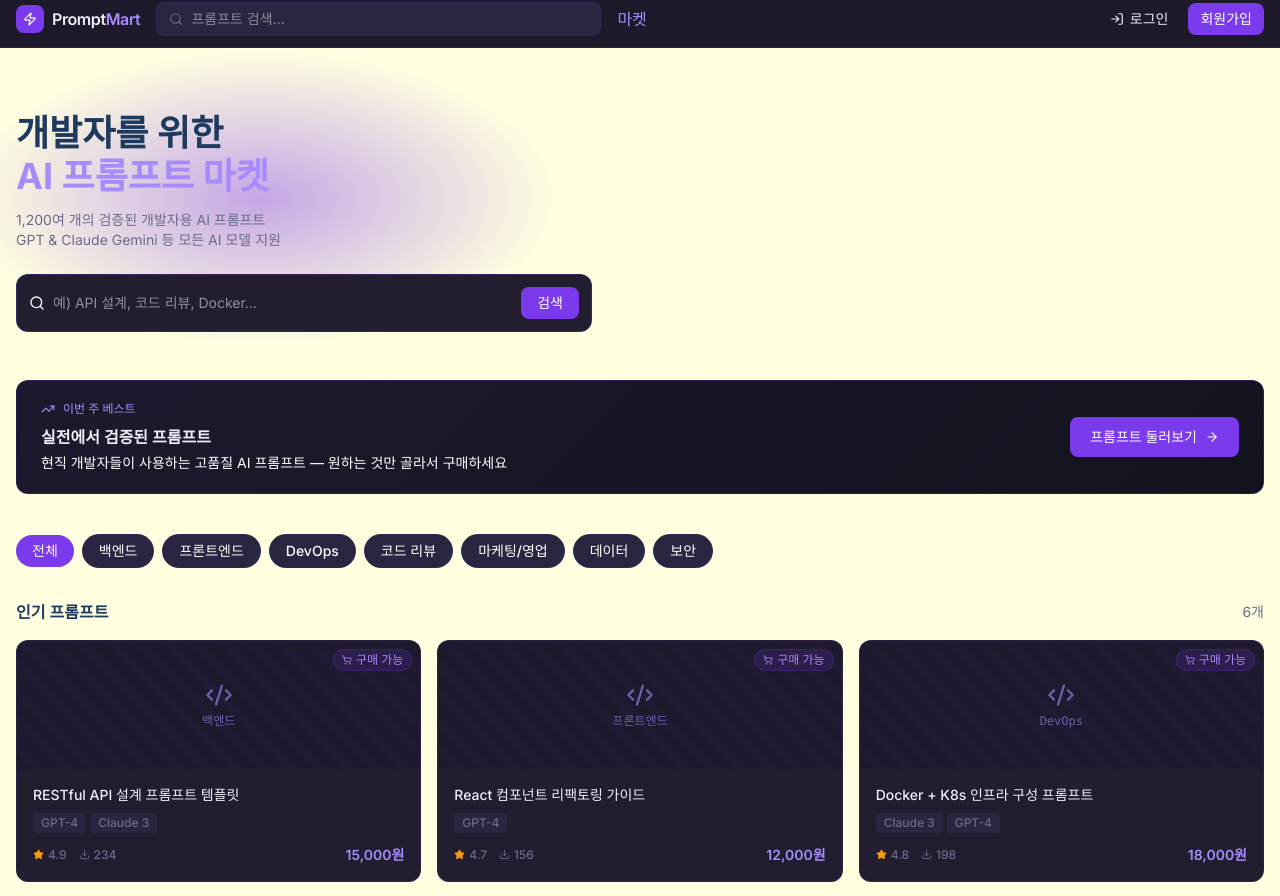
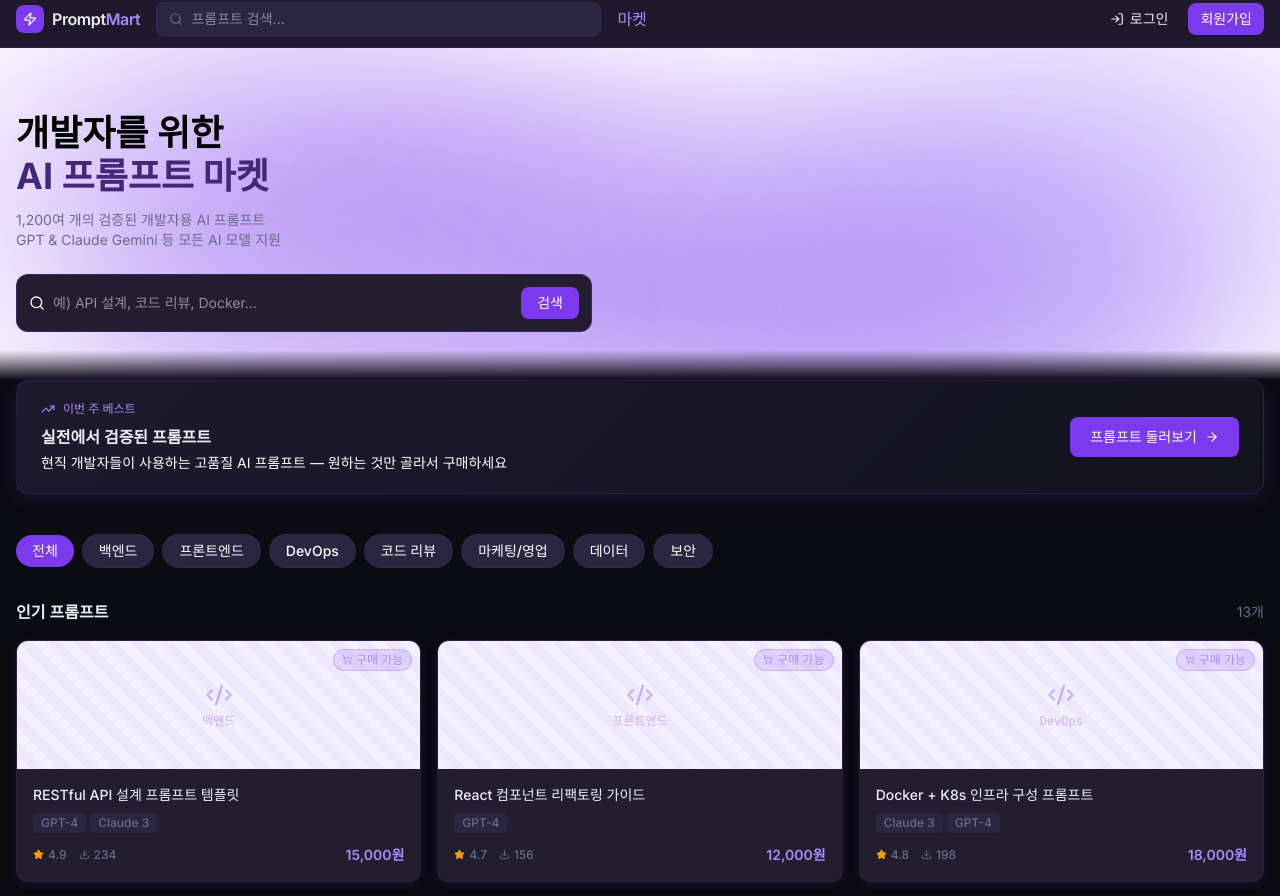
Before and after one commit to Hyemin-Youn/PROMPT_MARKET, a React (Vite) app in the folder frontend/: page / in a window 1280 px wide. Shown: the part 9-905 px from the top of the page. Built offline with nearby package versions, Linux system fonts and the light colour scheme.

Commit message:
Refactor: HomePage.jsx 배경 UI 및 데이터 추가

```diff
--- a/frontend/src/app/components/HomePage.jsx
+++ b/frontend/src/app/components/HomePage.jsx
@@ -10,7 +10,31 @@ const PROMPTS = [
   { id: 4, title: "코드 리뷰 자동화 프롬프트 세트",   category: "코드 리뷰",  price: 9000,  rating: 4.6, reviews: 201, downloads: 312, seller: "최리뷰",    tags: ["GPT-3.5"] },
   { id: 5, title: "SQL 쿼리 최적화 프롬프트",          category: "백엔드",     price: 11000, rating: 4.5, reviews: 54,  downloads: 87,  seller: "정디비",    tags: ["GPT-4"] },
   { id: 6, title: "보안 취약점 분석 프롬프트",         category: "보안",       price: 20000, rating: 4.9, reviews: 43,  downloads: 120, seller: "한시큐",    tags: ["Claude 3"] },
+  { id: 7, title: "IT SaaS 제품 출시 및 카피라이팅 작성기", category: "마케팅/영업", price: 13000, rating: 4.7, reviews: 112, downloads: 245, seller: "최마케터",  tags: ["GPT-4", "Claude 3"] },
+  { id: 8, title: "Pandas 데이터 전처리 및 시각화 자동화", category: "데이터",     price: 16000, rating: 4.8, reviews: 75,  downloads: 134, seller: "박사이언스", tags: ["GPT-4"] },
+  { id: 9, title: "Next.js 14 SEO 최적화 가이드라인",     category: "프론트엔드", price: 14000, rating: 4.9, reviews: 92,  downloads: 167, seller: "홍길동",    tags: ["Claude 3"] },
+  { id: 10, title: "CI/CD 배포 파이프라인(Github Actions)", category: "DevOps",    price: 17000, rating: 4.6, reviews: 58,  downloads: 110, seller: "정인프라",  tags: ["GPT-4"] },
+  { id: 11, title: "B2B 기술 영업 제안서 초안 생성기",    category: "마케팅/영업", price: 15500, rating: 4.5, reviews: 41,  downloads: 89,  seller: "이영업",    tags: ["GPT-3.5"] },
+  { id: 12, title: "대용량 로그 분석 및 이상 탐지 프롬프트", category: "데이터",     price: 22000, rating: 4.9, reviews: 34,  downloads: 72,  seller: "강엔지니어", tags: ["Claude 3"] },
+  { id: 13, title: "Legacy 코드(Java) 분석 및 문서화 툴", category: "코드 리뷰",  price: 10500, rating: 4.7, reviews: 145, downloads: 210, seller: "마스터K",   tags: ["GPT-4"] }
 ];
+
+const V = "124,58,237";
+const L = "167,139,250";
+
+const ellipse = (top, left, right, bottom, w, h, color, opacity) => ({
+  position: "absolute",
+  ...(top    !== null && { top }),
+  ...(left   !== null && { left }),
+  ...(right  !== null && { right }),
+  ...(bottom !== null && { bottom }),
+  width: w, height: h,
+  borderRadius: "70%",
+  background: `radial-gradient(ellipse, rgba(${color},${opacity}), transparent 100%)`,
+  filter: "blur(80px)",
+  zIndex: 0,
+  pointerEvents: "none",
+});
 
 export const HomePage = ({ onSelectPrompt, purchasedPrompts }) => {
   const [activeCategory, setActiveCategory] = useState("전체");
@@ -20,17 +44,42 @@ export const HomePage = ({ onSelectPrompt, purchasedPrompts }) => {
       : PROMPTS.filter(p => p.category === activeCategory);
 
   return (
-    <div className="min-h-screen" style={{ background: "var(--background)" }}>
-      {/* Hero */}
-      <section className="relative px-4 pt-16 pb-12 overflow-hidden">
+      <div className="min-h-screen" style={{ background: "#0b0b12", position: "relative" }}>
+
+        {/* Hero 영역 */}
+        <section className="relative px-4 pt-16 pb-12 overflow-hidden" style={{ zIndex: 1, background: "#ffffff" }}>
+          {/* 왼쪽 상단 — 진한 보라 */}
+          <div style={ellipse("-10%", "-5%", null, null, 800, 300, V, 0.55)} />
+          {/* 오른쪽 상단 — 연한 라벤더 */}
+          <div style={ellipse("-15%", null, "-10%", null, 700, 280, L, 0.50)} />
+          {/* 중앙 — 진한 보라, 살짝 아래 */}
+          <div style={ellipse("25%", "30%", null, null, 900, 350, V, 0.35)} />
+          {/* 오른쪽 중간 — 연한 라벤더 */}
+          <div style={ellipse("20%", null, "-5%", null, 750, 300, L, 0.40)} />
+          {/* 하단 왼쪽 — 페이드아웃용 */}
+          <div style={ellipse(null, "-5%", null, "-20%", 600, 250, V, 0.30)} />
+          {/* 하단 오른쪽 — 페이드아웃용 */}
+          <div style={ellipse(null, null, "-5%", "-15%", 580, 230, L, 0.28)} />
+
+          {/* 하단 페이드 → #0b0b12 */}
+          <div style={{
+            position: "absolute",
+            bottom: 0, left: 0, right: 0,
+            height: "30px",
+            background: "linear-gradient(to bottom, transparent, #0b0b12)",
+            zIndex: 3,
+            pointerEvents: "none",
+          }} />
+
           <div className="absolute inset-0 pointer-events-none">
-          <div className="absolute top-0 -left-10 w-[600px] h-[300px] rounded-full opacity-45" style={{ background: "var(--gradient-hero)" }} />
+            <div className="absolute top-0 left-1/2 -translate-x-1/2 w-[1200px] h-[500px] rounded-full opacity-30" style={{ background: "var(--gradient-hero)" }} />
           </div>
-        <div className="max-w-7xl mx-auto relative">
+
+          <div className="max-w-7xl mx-auto relative" style={{ zIndex: 2 }}>
             <div className="max-w-2xl">
-            <h1 className="mb-3" style={{ fontSize: "2.25rem", fontWeight: 700, color: "#1e3a5f", lineHeight: 1.2 }}>
+              <h1 className="mb-3" style={{ fontSize: "2.25rem", fontWeight: 700, color: "#000000", lineHeight: 1.2 }}>
                 개발자를 위한<br />
-              <span style={{ color: "var(--brand-violet-light)" }}>AI 프롬프트 마켓</span>
+                <span style={{ color: "#462679" }}>AI 프롬프트 마켓</span>
               </h1>
               <p className="mb-6 text-sm" style={{ color: "var(--muted-foreground)" }}>
                 1,200여 개의 검증된 개발자용 AI 프롬프트<br />
@@ -46,9 +95,9 @@ export const HomePage = ({ onSelectPrompt, purchasedPrompts }) => {
         </section>
 
         {/* Featured 배너 */}
-      <section className="px-4 mb-10">
+        <section className="px-4 mb-10" style={{ position: "relative", zIndex: 1 }}>
           <div className="max-w-7xl mx-auto">
-          <div className="rounded-xl overflow-hidden" style={{ background: "var(--gradient-card)", border: "1px solid var(--border-md)" }}>
+            <div className="rounded-xl overflow-hidden" style={{ background: "var(--gradient-card)", border: "1px solid var(--border-md)", boxShadow: "0 4px 24px rgba(124, 58, 237, 0.15)" }}>
               <div className="px-6 py-5 flex flex-col sm:flex-row sm:items-center gap-4">
                 <div className="flex-1">
                   <div className="flex items-center gap-2 mb-2">
@@ -67,7 +116,7 @@ export const HomePage = ({ onSelectPrompt, purchasedPrompts }) => {
         </section>
 
         {/* 카테고리 탭 */}
-      <section className="px-4 mb-6">
+        <section className="px-4 mb-6" style={{ position: "relative", zIndex: 1 }}>
           <div className="max-w-7xl mx-auto">
             <div className="flex items-center gap-2 overflow-x-auto pb-2" style={{ scrollbarWidth: "none" }}>
               {CATEGORIES.map(cat => (
@@ -81,10 +130,10 @@ export const HomePage = ({ onSelectPrompt, purchasedPrompts }) => {
         </section>
 
         {/* 프롬프트 카드 목록 */}
-      <section className="px-4 pb-16">
+        <section className="px-4 pb-16" style={{ position: "relative", zIndex: 1 }}>
           <div className="max-w-7xl mx-auto">
             <div className="flex items-center justify-between mb-4">
-            <h2 className="font-semibold" style={{ color: "#1e3a5f" }}>인기 프롬프트</h2>
+              <h2 className="font-semibold" style={{ color: "var(--foreground)" }}>인기 프롬프트</h2>
               <span className="text-sm" style={{ color: "var(--muted-foreground)" }}>{filtered.length}개</span>
             </div>
             <div className="grid grid-cols-1 sm:grid-cols-2 lg:grid-cols-3 gap-4">
@@ -92,9 +141,9 @@ export const HomePage = ({ onSelectPrompt, purchasedPrompts }) => {
                 const isPurchased = purchasedPrompts.includes(prompt.id);
                 return (
                     <button key={prompt.id} onClick={() => onSelectPrompt(prompt.id)} className="text-left rounded-xl overflow-hidden transition-all hover:scale-[1.01]"
-                  style={{ background: "var(--card)", border: "1px solid var(--border-sm)" }}>
-                  <div className="h-32 flex items-center justify-center relative" style={{ background: "var(--secondary)" }}>
-                    <div className="absolute inset-0 opacity-30" style={{ background: "repeating-linear-gradient(45deg, transparent, transparent 10px, var(--primary-bg-xs) 10px, var(--primary-bg-xs) 20px)" }} />
+                            style={{ background: "var(--card)", border: "1px solid var(--border-sm)", boxShadow: "0 2px 12px rgba(124,58,237,0.10)" }}>
+                      <div className="h-32 flex items-center justify-center relative" style={{ background: "#f3f0ff" }}>
+                        <div className="absolute inset-0 opacity-60" style={{ background: "repeating-linear-gradient(45deg, transparent, transparent 10px, var(--primary-bg-xs) 10px, var(--primary-bg-xs) 20px)" }} />
                         <div className="relative flex flex-col items-center gap-1 opacity-60">
                           <Code2 size={28} style={{ color: "var(--brand-violet-light)" }} />
                           <span className="text-xs font-mono" style={{ color: "var(--brand-violet-light)" }}>{prompt.category}</span>
```
Lines whose indentation alone changed are shown as unchanged.
